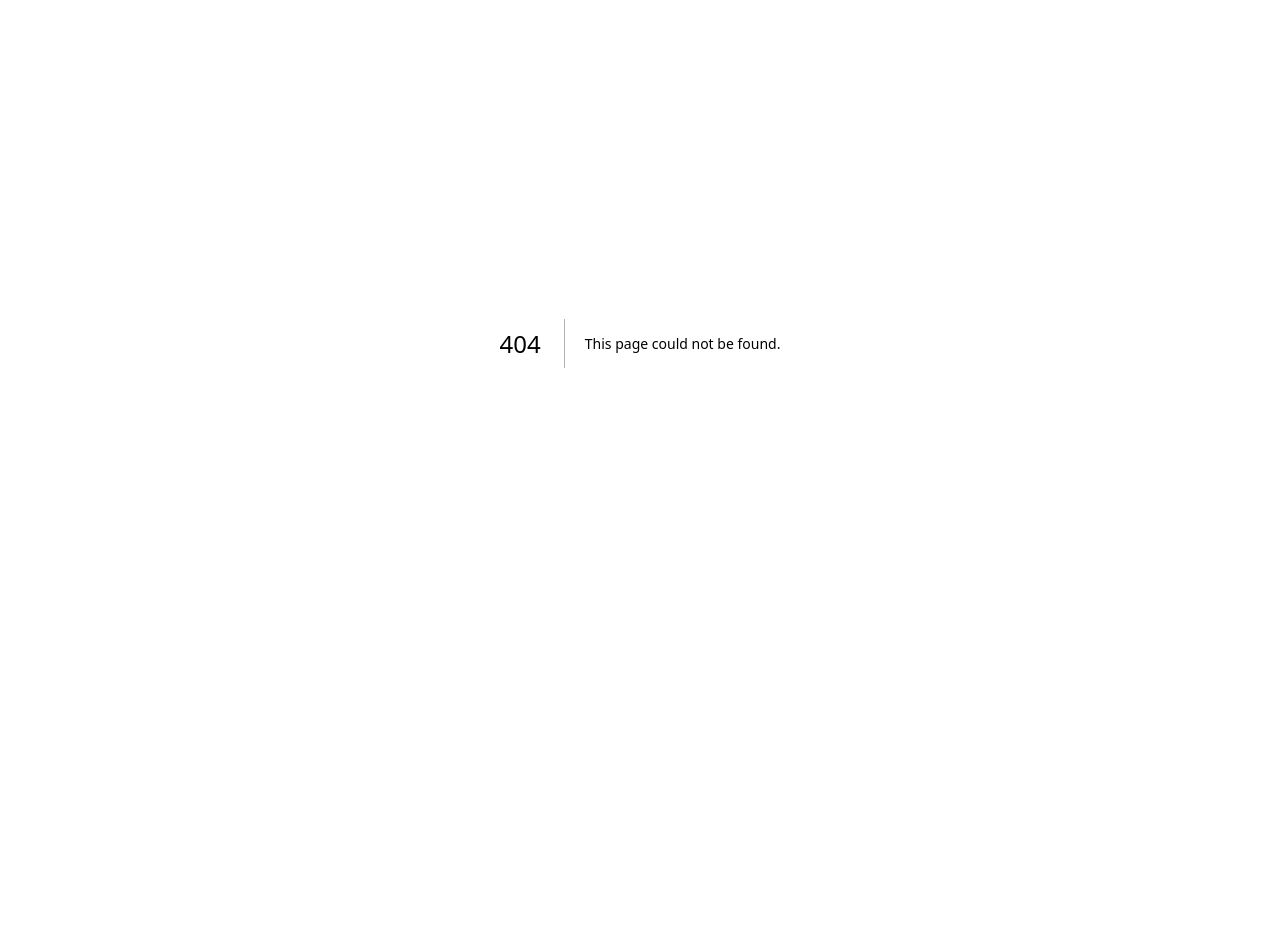
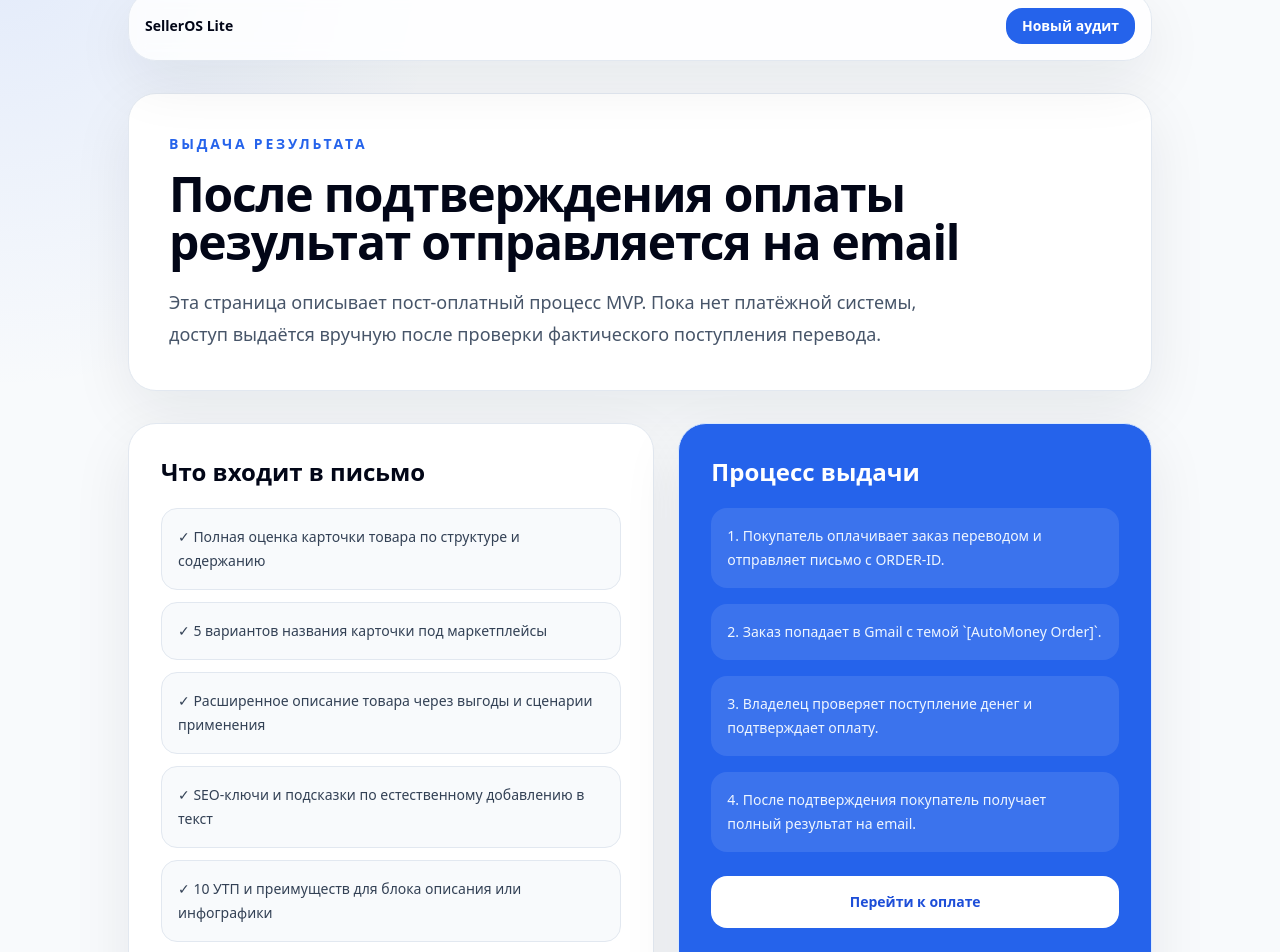
Before and after one commit to TerraTectra/AutoMoney, a Next.js app: page /download in a window 1280 px wide. Before the commit this address had no page. Shown: the part 57-1009 px from the top of the page. Before the commit the page ends 800 px from the top, so only its background shows below. Built offline with nearby package versions, Linux system fonts and the light colour scheme.

Commit message:
Add delivery instructions page

```diff
--- /dev/null
+++ b/app/download/page.tsx
@@ -0,0 +1,61 @@
+import Link from 'next/link';
+
+const deliverables = [
+  'Полная оценка карточки товара по структуре и содержанию',
+  '5 вариантов названия карточки под маркетплейсы',
+  'Расширенное описание товара через выгоды и сценарии применения',
+  'SEO-ключи и подсказки по естественному добавлению в текст',
+  '10 УТП и преимуществ для блока описания или инфографики',
+  'Ответы на негативные отзывы и частые возражения покупателей',
+  'Чек-лист улучшений карточки перед публикацией или обновлением'
+];
+
+export const metadata = {
+  title: 'Выдача результата — SellerOS Lite',
+  description: 'Как покупатель получает полный аудит карточки товара после подтверждения ручной оплаты.'
+};
+
+export default function DownloadPage() {
+  return (
+    <main className="min-h-screen px-6 py-8 sm:py-12">
+      <div className="mx-auto max-w-5xl">
+        <nav className="mb-8 flex items-center justify-between rounded-3xl border border-slate-200 bg-white/80 p-4 shadow-soft backdrop-blur">
+          <Link href="/" className="text-sm font-black text-slate-950">SellerOS Lite</Link>
+          <Link href="/generator" className="rounded-2xl bg-blue-600 px-4 py-2 text-sm font-bold text-white transition hover:bg-blue-700">Новый аудит</Link>
+        </nav>
+
+        <section className="rounded-3xl border border-slate-200 bg-white p-8 shadow-soft sm:p-10">
+          <p className="text-sm font-semibold uppercase tracking-[0.2em] text-blue-600">Выдача результата</p>
+          <h1 className="mt-4 max-w-4xl text-4xl font-black leading-tight tracking-tight text-slate-950 sm:text-5xl">После подтверждения оплаты результат отправляется на email</h1>
+          <p className="mt-5 max-w-3xl text-lg leading-8 text-slate-600">
+            Эта страница описывает пост-оплатный процесс MVP. Пока нет платёжной системы, доступ выдаётся вручную после проверки фактического поступления перевода.
+          </p>
+        </section>
+
+        <section className="mt-8 grid gap-6 lg:grid-cols-[1fr_0.9fr]">
+          <div className="rounded-3xl border border-slate-200 bg-white p-6 shadow-soft sm:p-8">
+            <h2 className="text-2xl font-black text-slate-950">Что входит в письмо</h2>
+            <ul className="mt-5 space-y-3">
+              {deliverables.map((item) => (
+                <li key={item} className="rounded-2xl border border-slate-200 bg-slate-50 p-4 text-sm leading-6 text-slate-700">✓ {item}</li>
+              ))}
+            </ul>
+          </div>
+
+          <div className="rounded-3xl border border-blue-100 bg-blue-600 p-6 text-white shadow-soft sm:p-8">
+            <h2 className="text-2xl font-black">Процесс выдачи</h2>
+            <ol className="mt-5 space-y-4 text-sm leading-6 text-blue-50">
+              <li className="rounded-2xl bg-white/10 p-4">1. Покупатель оплачивает заказ переводом и отправляет письмо с ORDER-ID.</li>
+              <li className="rounded-2xl bg-white/10 p-4">2. Заказ попадает в Gmail с темой `[AutoMoney Order]`.</li>
+              <li className="rounded-2xl bg-white/10 p-4">3. Владелец проверяет поступление денег и подтверждает оплату.</li>
+              <li className="rounded-2xl bg-white/10 p-4">4. После подтверждения покупатель получает полный результат на email.</li>
+            </ol>
+            <Link href="/pay" className="mt-6 inline-flex w-full items-center justify-center rounded-2xl bg-white px-5 py-4 text-sm font-black text-blue-700 transition hover:bg-blue-50">
+              Перейти к оплате
+            </Link>
+          </div>
+        </section>
+      </div>
+    </main>
+  );
+}
```
